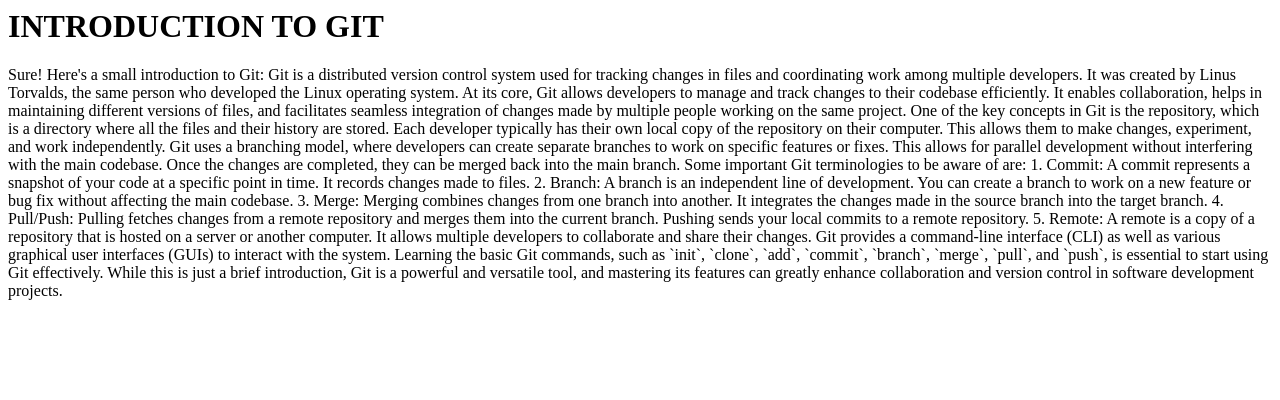
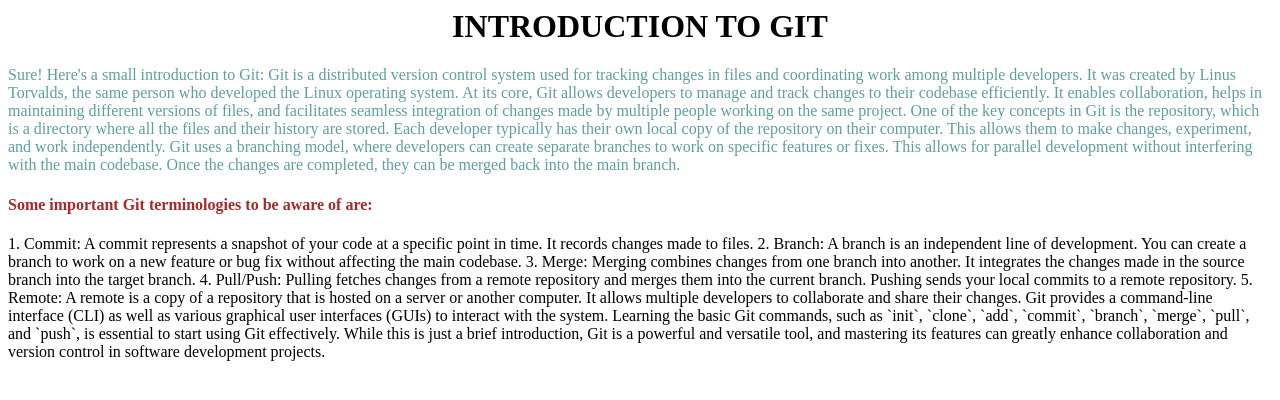
Before and after one commit to Ayushkumar302/rbu_git_basics, a plain HTML site: page index.html in a window 1280 px wide. Drawn offline with Linux system fonts and the light colour scheme.

Commit message:
update html and css file

```diff
--- a/index.html
+++ b/index.html
@@ -4,6 +4,7 @@
     <meta charset="UTF-8">
     <meta name="viewport" content="width=device-width, initial-scale=1.0">
     <title>GIT BASICS</title>
+    <link rel="stylesheet" href="style.css">
 </head>
 
 <body>
@@ -25,9 +26,9 @@
 
         Git uses a branching model, where developers can create separate branches to work on specific features or fixes.
         This allows for parallel development without interfering with the main codebase. Once the changes are completed,
-        they can be merged back into the main branch.
+        they can be merged back into the main branch.</p>
 
-        Some important Git terminologies to be aware of are:
+        <h4>Some important Git terminologies to be aware of are:</h4>
 
         1. Commit: A commit represents a snapshot of your code at a specific point in time. It records changes made to
         files.
@@ -50,7 +51,7 @@
 
         While this is just a brief introduction, Git is a powerful and versatile tool, and mastering its features can
         greatly enhance collaboration and version control in software development projects.
-    </p>
+
 </body>
 
 </html>
--- a/style.css
+++ b/style.css
@@ -1,6 +1,10 @@
 h1
 {
 text-align: center;
+
+}
+h4{
+    color: brown;
 
 }
 p
```
